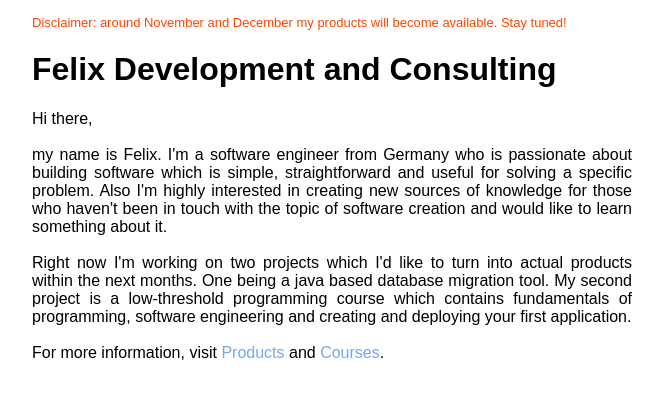
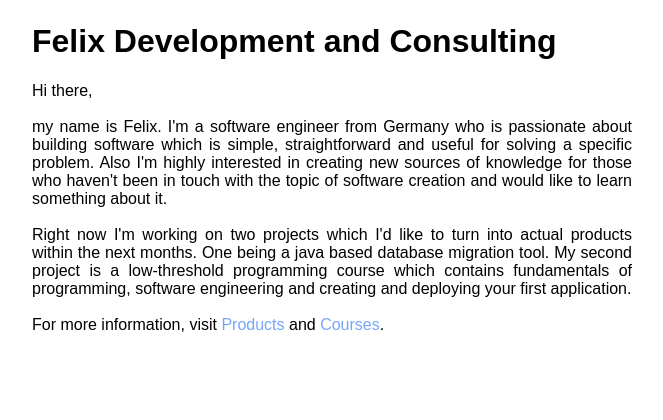
Before and after one commit to flikkes/felix-development-pages, a Flask app: page / in a window 1280 px wide. Shown: the part 48-468 px from the top of the page, without its empty margins (308-971 px from the left). Run offline with Flask 2, Linux system fonts and the light colour scheme.

Commit message:
removed obsolete disclaimer

```diff
--- a/templates/index.html
+++ b/templates/index.html
@@ -20,7 +20,6 @@
     </header>
     <div class="fd-content-wrapper">
         <div class="fd-content">
-            <p class="fd-disclaimer">Disclaimer: around November and December my products will become available. Stay tuned!</p>
             <h1>{{ caption }}</h1>
             {{ content }}
         </div>
```
